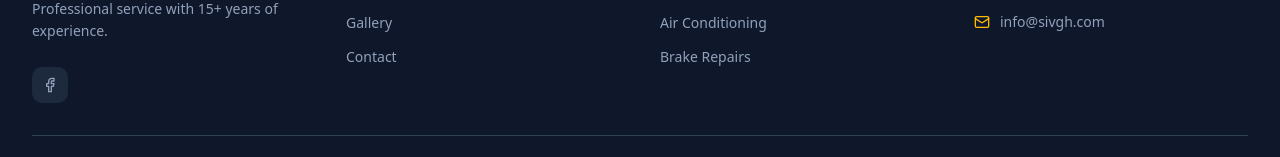
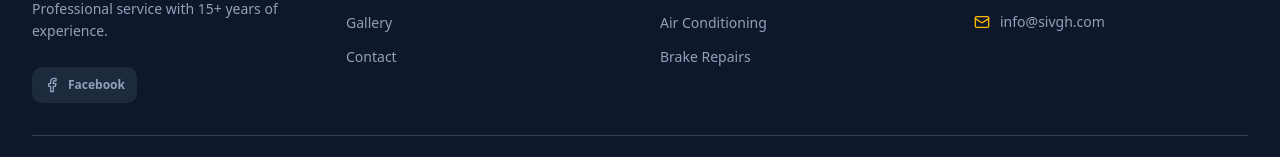
Before and after one commit to lilromeo2290/SIV_Website, a Next.js app: page / in a window 1280 px wide. Shown: the part 6234-6391 px from the top of the page. Built offline with nearby package versions, Linux system fonts and the light colour scheme.

Commit message:
7f3be39a-8841-4e8c-88de-61728230453b

```diff
--- a/src/components/website/Footer.tsx
+++ b/src/components/website/Footer.tsx
@@ -56,9 +56,10 @@ export function Footer() {
                   key={s.label}
                   href={s.href}
                   aria-label={s.label}
-                  className="flex h-9 w-9 items-center justify-center rounded-lg bg-slate-800 text-slate-400 transition-colors hover:bg-primary hover:text-white"
+                  className="flex h-9 items-center gap-2 rounded-lg bg-slate-800 px-3 text-slate-400 transition-colors hover:bg-primary hover:text-white"
                 >
                   <Facebook className="size-4" />
+                  <span className="text-xs font-semibold">Facebook</span>
                 </a>
               ))}
             </div>
```
